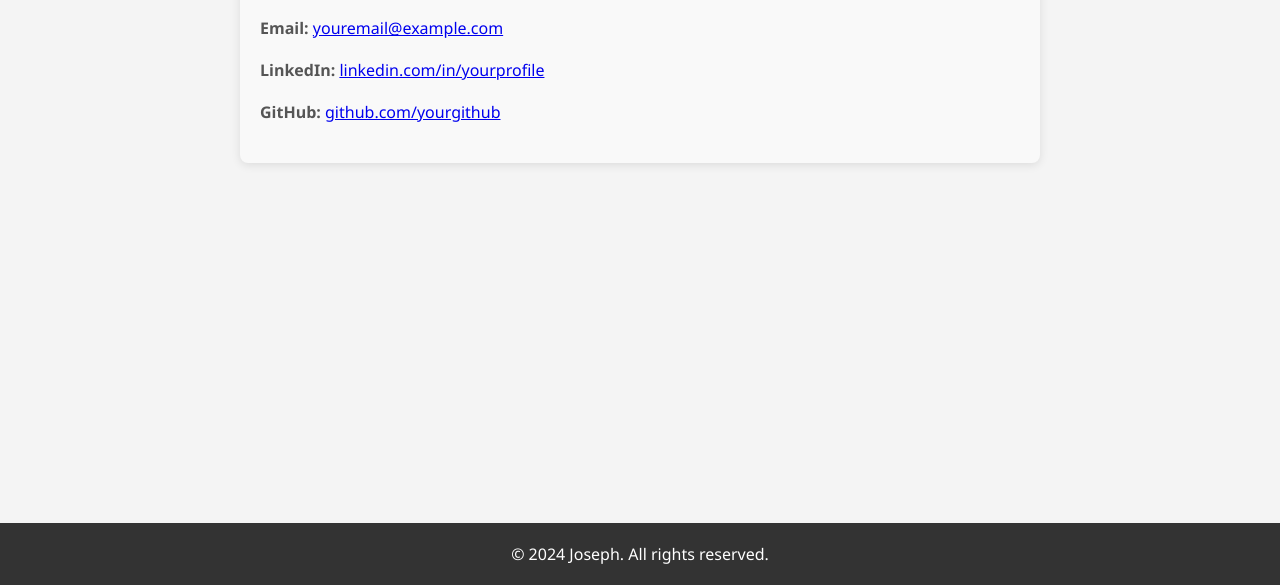
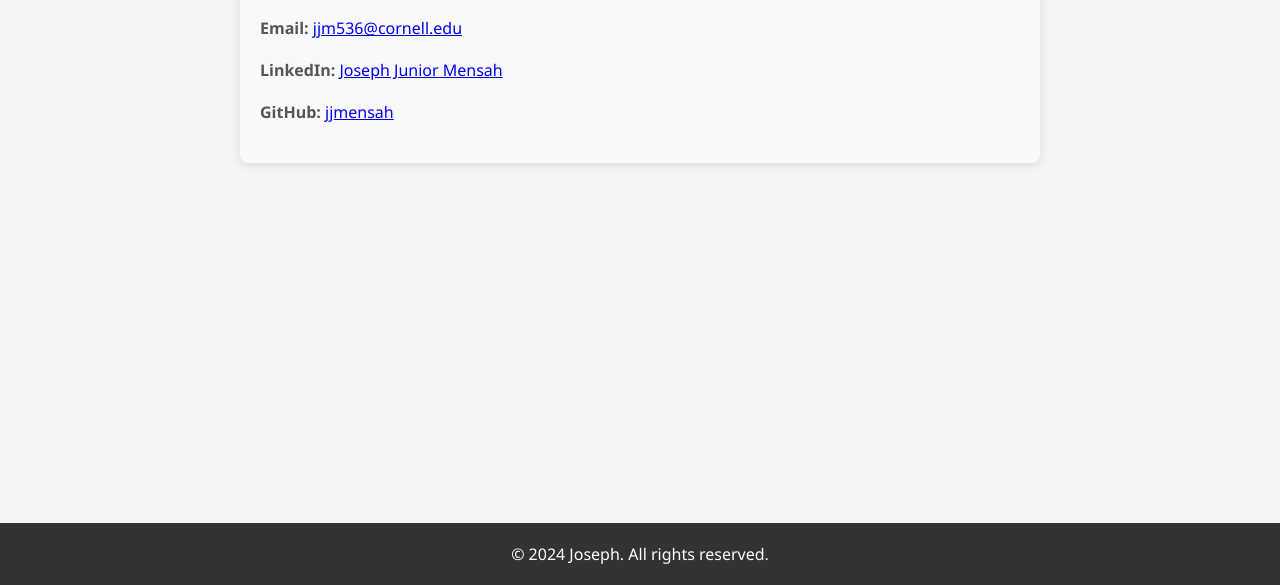
Before and after one commit to jjmensah/jjmensah.github.io, a plain HTML site: page contact/index.html in a window 1280 px wide. Shown: the part 215-800 px from the top of the page. Drawn offline with Linux system fonts and the light colour scheme.

Commit message:
Contact updated

```diff
--- a/contact/index.html
+++ b/contact/index.html
@@ -30,9 +30,9 @@
             <p>Let's Connect! I'm always excited to hear from fellow tech enthusiasts, collaborators, or anyone with a curiosity to learn more. Whether you have a project in mind, a question, or just want to chat, feel free to reach out. Let's make something amazing together!</p>
 
             <div class="contact-details">
-                <p><strong>Email:</strong> <a href="mailto:youremail@example.com">youremail@example.com</a></p>
-                <p><strong>LinkedIn:</strong> <a href="https://linkedin.com/in/yourprofile" target="_blank">linkedin.com/in/yourprofile</a></p>
-                <p><strong>GitHub:</strong> <a href="https://github.com/yourgithub" target="_blank">github.com/yourgithub</a></p>
+                <p><strong>Email:</strong> <a href="mailto:jjm536@cornell.edu">jjm536@cornell.edu</a></p>
+                <p><strong>LinkedIn:</strong> <a href="https://linkedin.com/in/josephjuniormensah" target="_blank">Joseph Junior Mensah</a></p>
+                <p><strong>GitHub:</strong> <a href="https://github.com/jjmensah" target="_blank">jjmensah</a></p>
             </div>
         </section>
 
```
